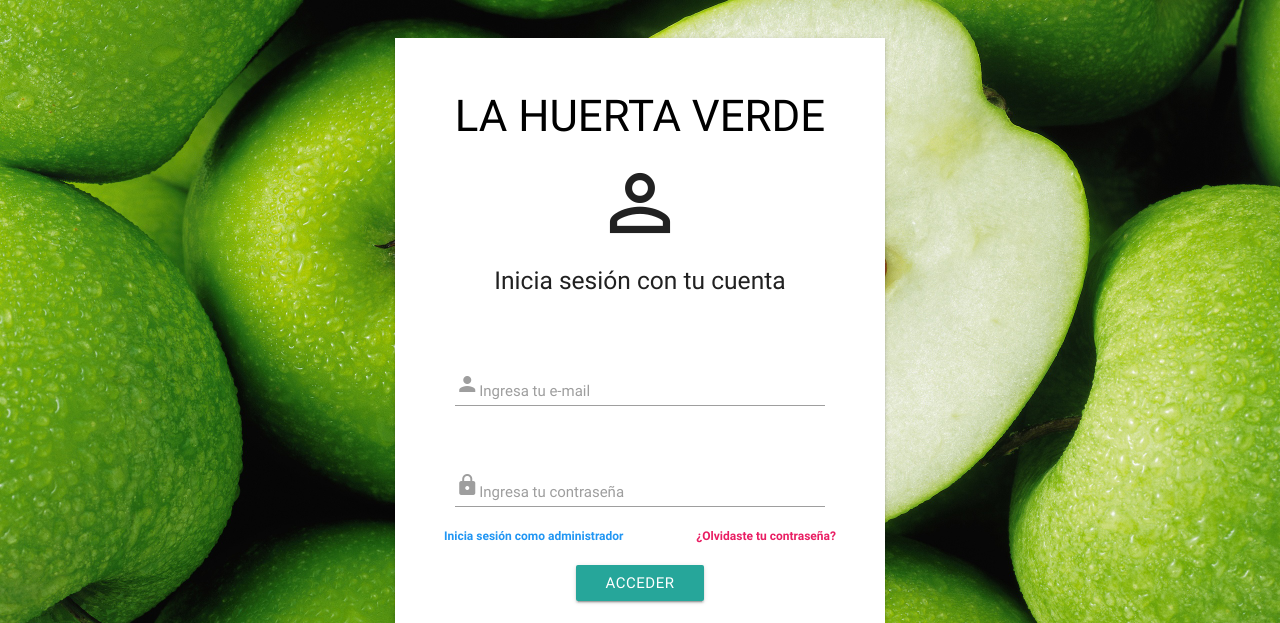
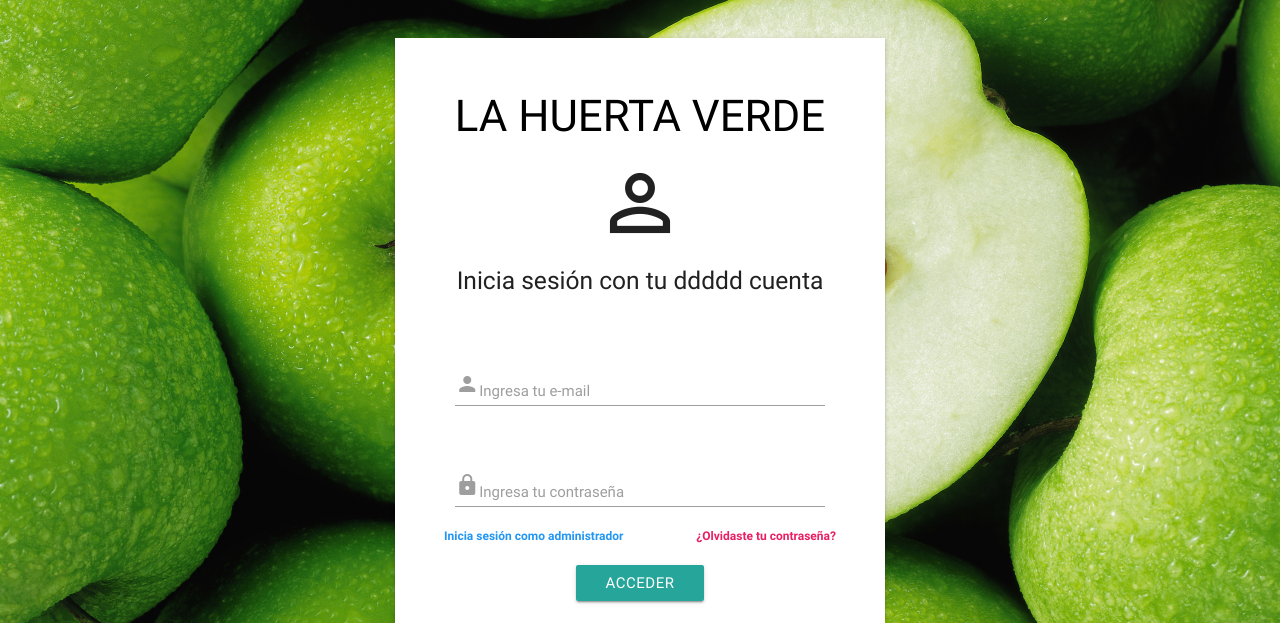
Before and after one commit to sandiaY/lahuertaverde, a PHP site: page / in a window 1280 px wide. Shown: the top 623 px of the page. Run offline with PHP 8.4, Linux system fonts and the light colour scheme; some libraries are stand-ins or nearby versions.

Commit message:
Revert "Initial commit"
This reverts commit 203c563925bb5090faa146680d22ddc61e4121e1.

```diff
--- a/web/index.php
+++ b/web/index.php
@@ -56,7 +56,7 @@ else
 
             </div>
             <div class="row">
-                <h5>Inicia sesión con tu cuenta</h5>
+                <h5>Inicia sesión con tu ddddd cuenta</h5>
             </div>
           <form class="col s12" method="post">
             <div class="row">
```
